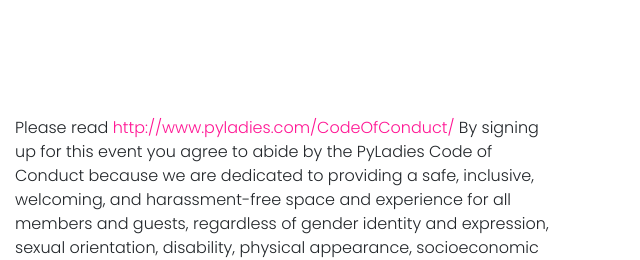
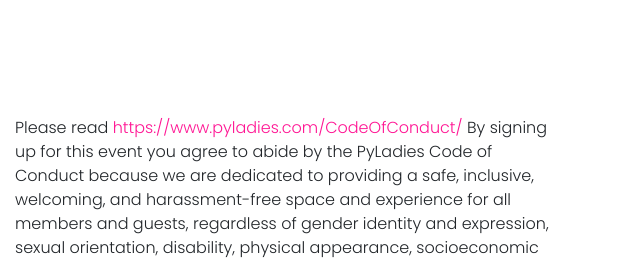
Before and after one commit to pyladiesbkk/pyladies-web, a website built with webpack: page src/index.html in a window 1280 px wide. Shown: the part 1214-1474 px from the top of the page, 640-1280 px from the left. Built offline with nearby package versions, Linux system fonts and the light colour scheme.

Commit message:
:sparkles: Fix mixed content warning + open link in new tab

```diff
--- a/src/code-of-conduct.html
+++ b/src/code-of-conduct.html
@@ -9,7 +9,7 @@
                 </div>
             </div>
             <div class="col">
-                <p>Please read <a href=http://www.pyladies.com/CodeOfConduct/ class="text-pink" >http://www.pyladies.com/CodeOfConduct/</a>
+                <p>Please read <a href=https://www.pyladies.com/CodeOfConduct/ class="text-pink" target="_blank">https://www.pyladies.com/CodeOfConduct/</a>
                     By signing up for this event you agree to abide by the PyLadies Code of Conduct because we are dedicated to providing a safe, inclusive, welcoming, and harassment-free space and experience for all members and guests, regardless of gender identity and expression, sexual orientation, disability, physical appearance, socioeconomic status, body size, ethnicity, nationality, level of experience, age, or religion (or lack thereof). The Code of Conduct exists because of that dedication. We do not tolerate harassment in any form and we prioritize marginalized people’s safety over privileged people’s comfort.</p>
             </div>
         </div>
```
